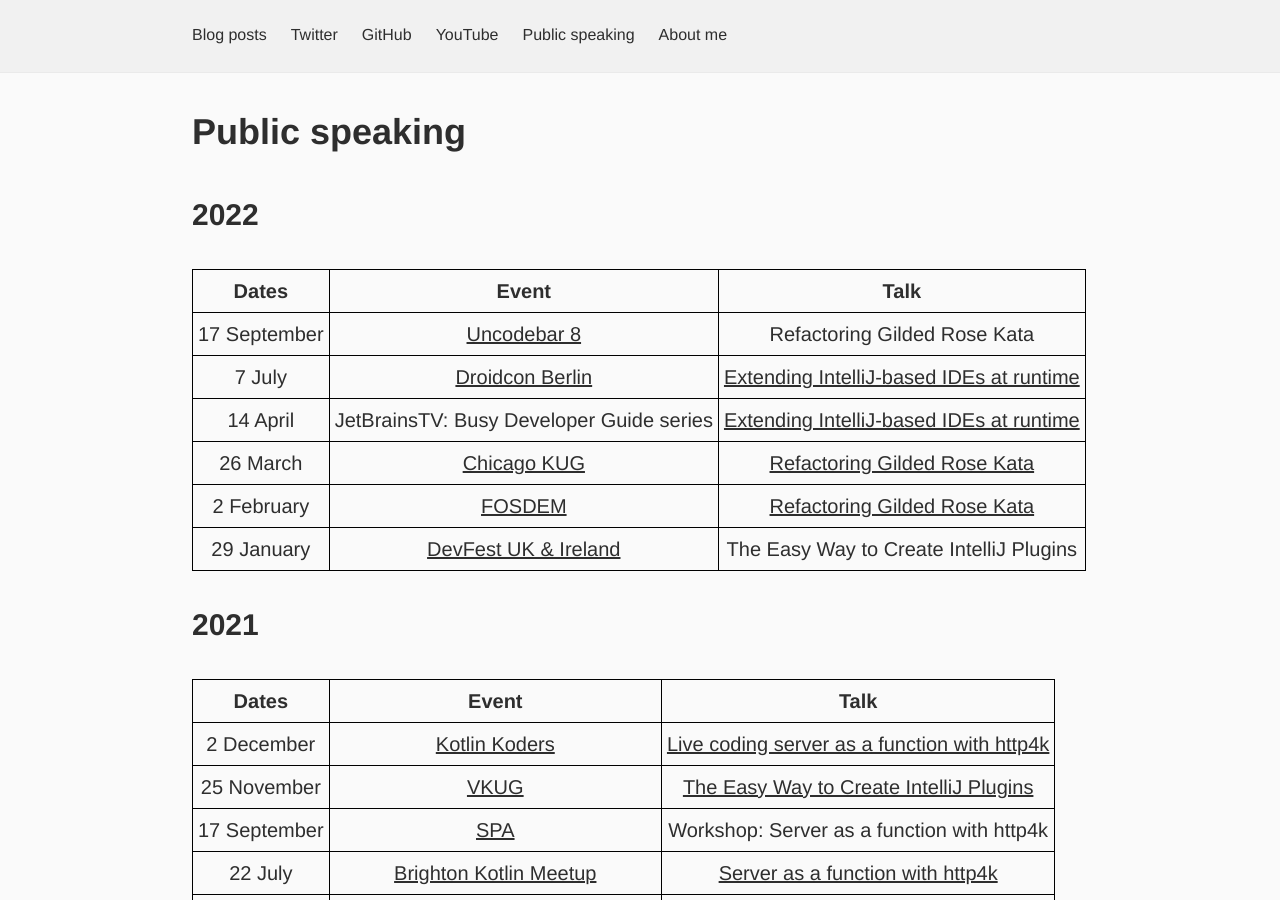
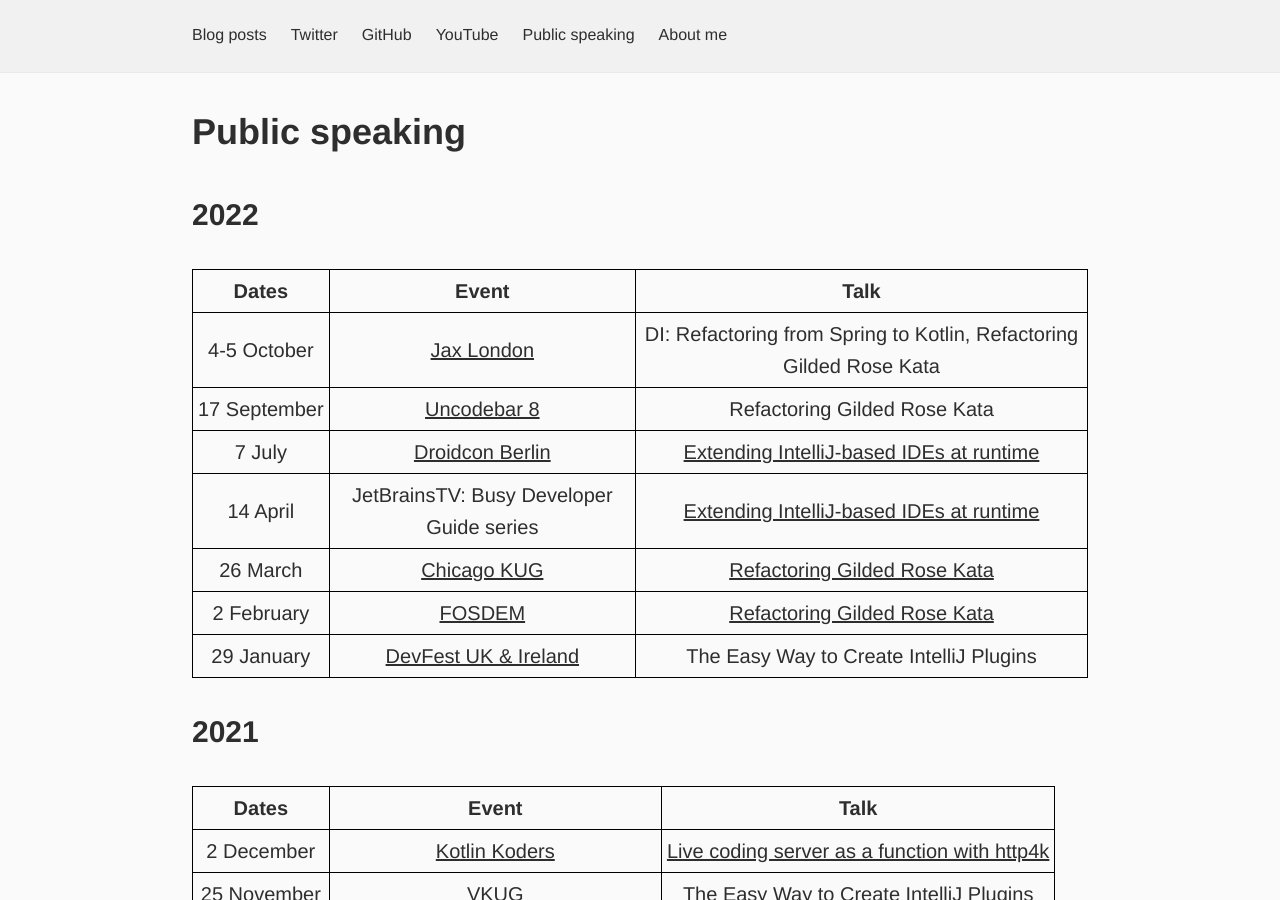
Before and after one commit to dkandalov/dkandalov.github.io, a Jekyll site: the page built from public-speaking.md, in a window 1280 px wide and 900 px high. Built offline with Jekyll 4.4.1, drawn with Linux system fonts in a browser that asks for light colours.

Commit message:
updated public speaking

```diff
--- a/public-speaking.md
+++ b/public-speaking.md
@@ -8,6 +8,7 @@ permalink: public-speaking
 
 | Dates | Event | Talk |
 | --- | --- | --- |
+| 4-5 October  | [Jax London](https://jaxlondon.com/) | DI: Refactoring from Spring to Kotlin, Refactoring Gilded Rose Kata |
 | 17 September  | [Uncodebar 8](https://www.codebar.io/events/uncodebar-8) | Refactoring Gilded Rose Kata |
 | 7 July        | [Droidcon Berlin](https://berlin.droidcon.com) | [Extending IntelliJ-based IDEs at runtime](https://www.droidcon.com/2022/08/02/extending-intellij-based-ides-at-runtime/) |
 | 14 April      | JetBrainsTV: Busy Developer Guide series | [Extending IntelliJ-based IDEs at runtime](https://www.youtube.com/watch?v=pgGg-IwUQYM) |
```
